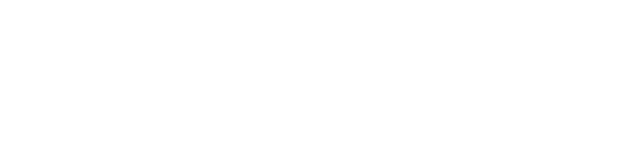
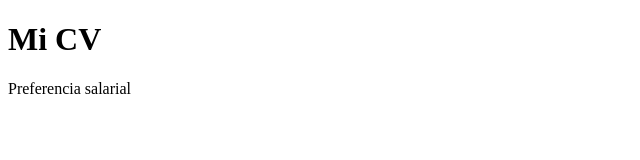
Before and after one commit to AldoMMorales/MiCurriculumVitae, a plain HTML site: page micv.html in a window 1280 px wide. Shown: the whole page, without its empty margins (0-640 px from the left). Drawn offline with Linux system fonts and the light colour scheme.

Commit message:
archivo script agregado

```diff
--- a/micv.html
+++ b/micv.html
@@ -5,12 +5,43 @@
     <meta http-equiv="X-UA-Compatible" content="IE=edge">
     <meta name="viewport" content="width=device-width, initial-scale=1.0">
     <title>Mi Curriculum Vitae</title>
+
 </head>
 <body>
     <div id="main-wrapper">
 
+        <header id="mi-cv">
+            <h1>Mi CV</h1>
+        </header>
+
+        <aside>
 
 
+        </aside>
+
+        <div id="main-container">
+            <div class="row">
+                <div class="card">
+                    <div id="preferencia salarial">
+                        <span class="icon-edit">Preferencia salarial</span>
+
+
+
+                    </div>
+                </div>
+
+
+
+
+            </div>
+
+
+        </div>
+
+
+        <footer>
+
+        </footer>
     </div>
 
 </body>
```
Also changed, not shown: script.js (added).
